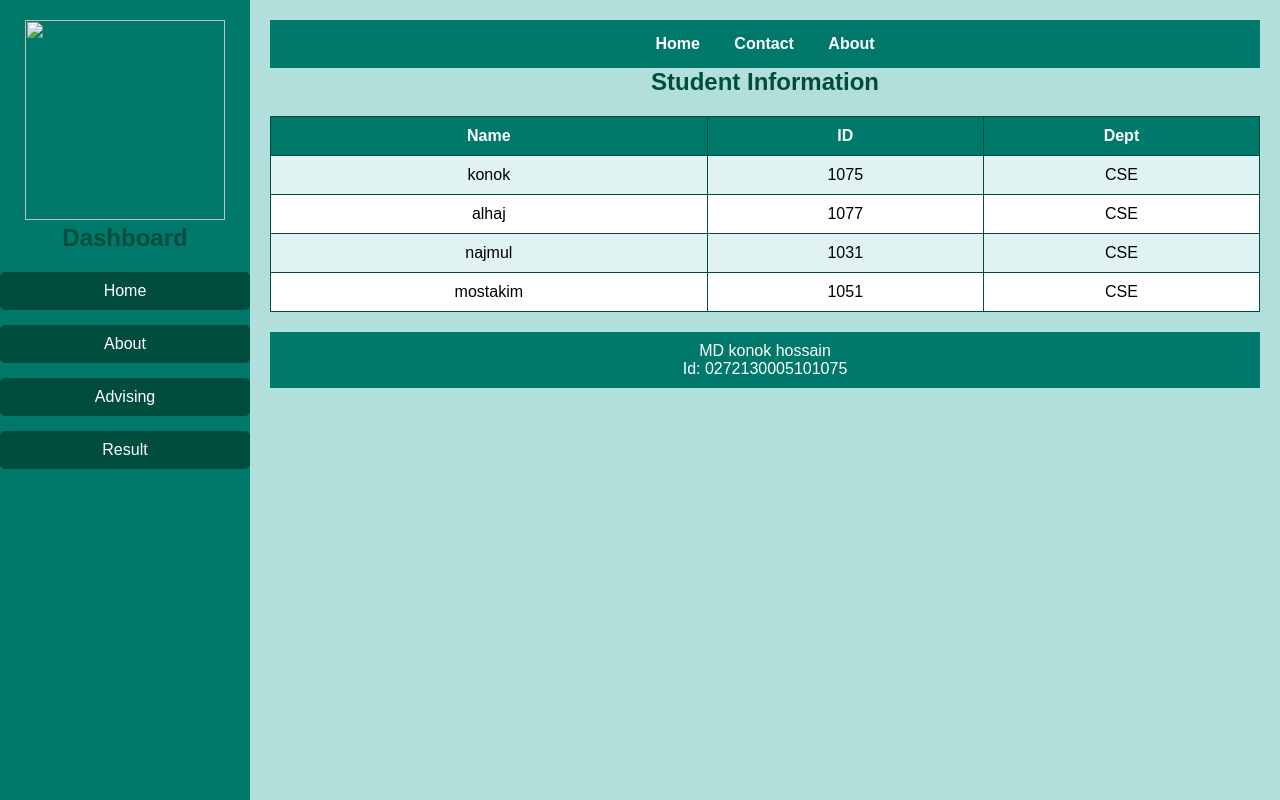
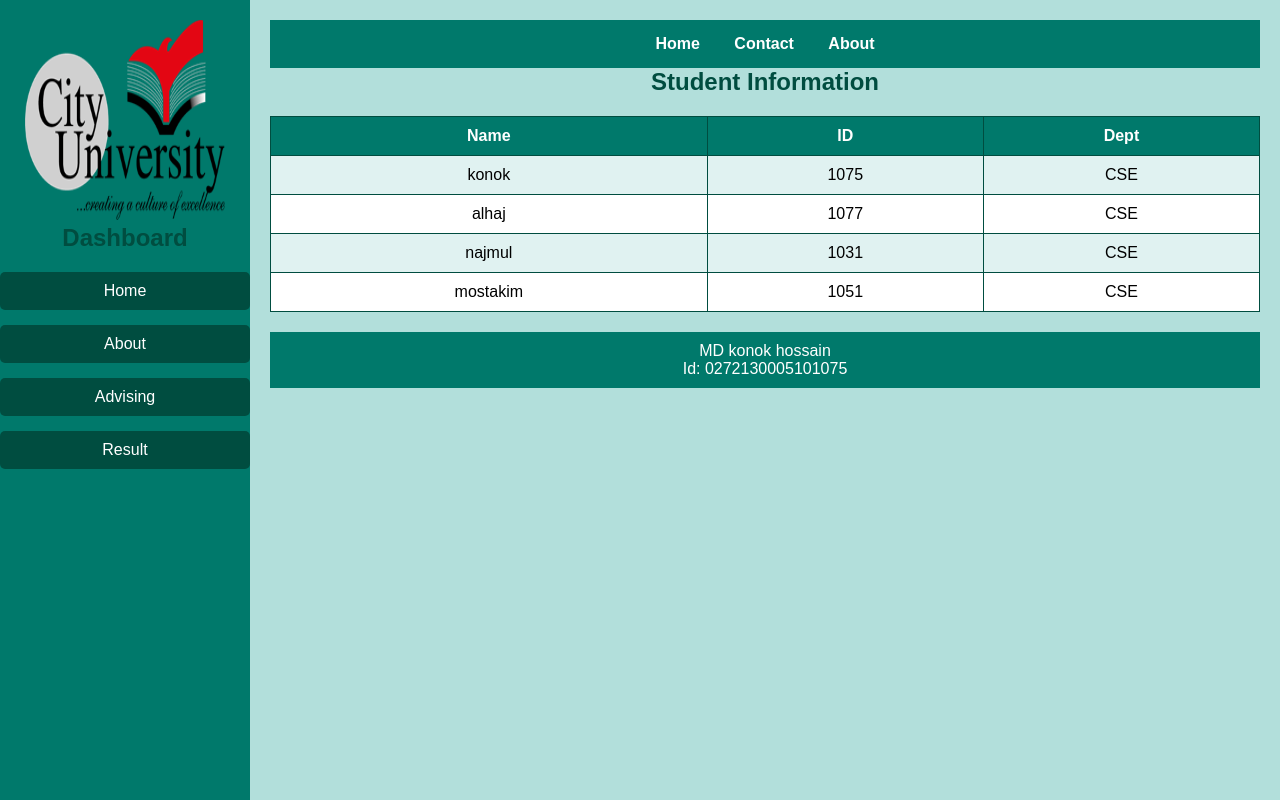
Before and after one commit to konok123/home-work, a plain HTML site: page index.html in a window 1280 px wide. Drawn offline with Linux system fonts and the light colour scheme; the site is published under a folder, as on GitHub Pages, so addresses that start at the root find nothing.

Commit message:
Update index.html

```diff
--- a/index.html
+++ b/index.html
@@ -4,7 +4,7 @@
 
 <body>
     <div class="sidebar">
-	 <img src="/city.png" height="200px"width="200px">
+	 <img src="city.png" height="200px"width="200px">
         <h2>Dashboard</h2>
         <ul>
             <li><a href="#">Home</a></li>
```
